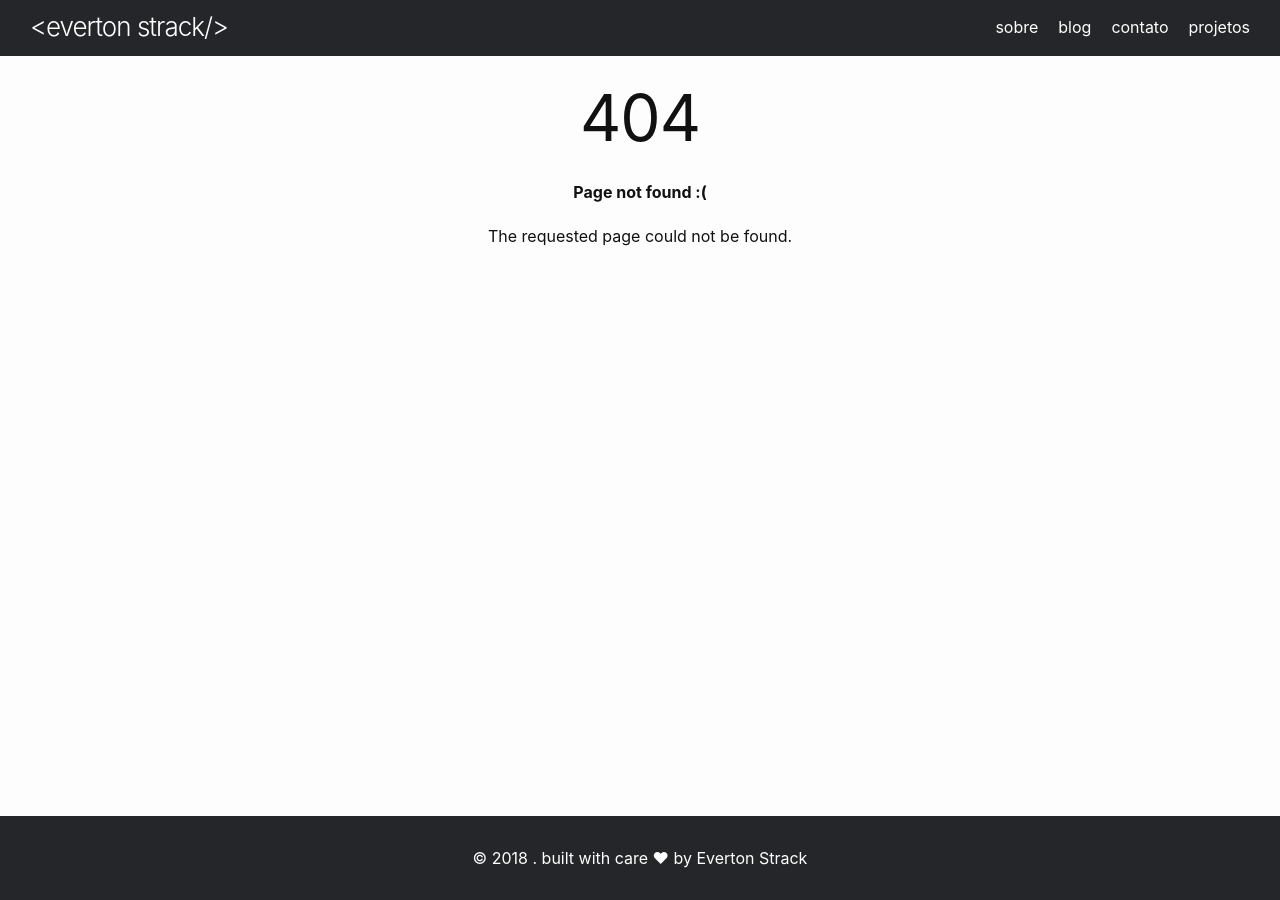
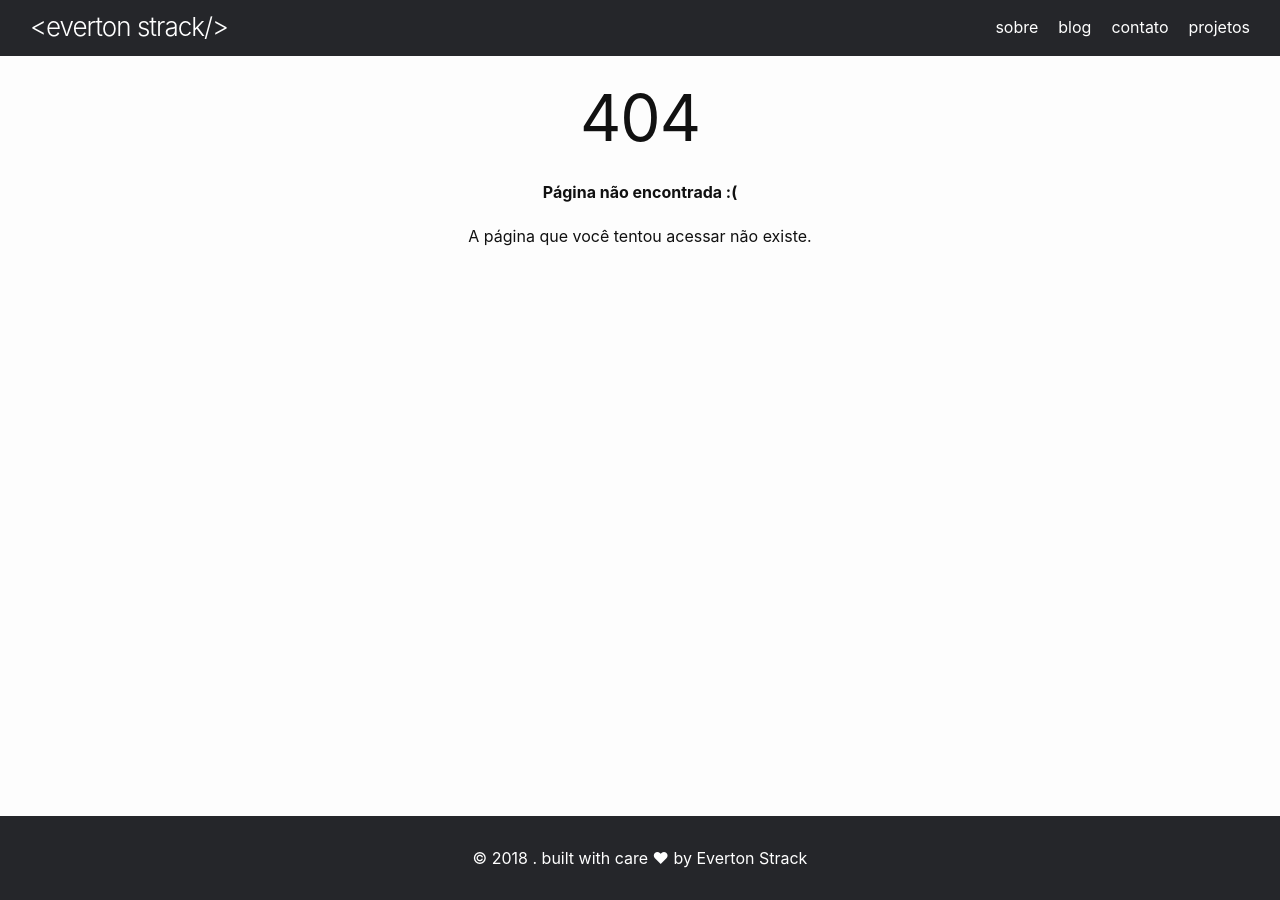
Before and after one commit to evertonstrack/blog.evertonstrack.com.br, a Jekyll site: the page built from 404.html, in a window 1280 px wide. Built offline with Jekyll 4.4.1, drawn with Linux system fonts in a browser that asks for light colours.

Commit message:
Redirects file and 404 error

```diff
--- a/404.html
+++ b/404.html
@@ -19,6 +19,6 @@ layout: default
 <div class="container">
   <h1>404</h1>
 
-  <p><strong>Page not found :(</strong></p>
-  <p>The requested page could not be found.</p>
+  <p><strong>Página não encontrada :(</strong></p>
+  <p>A página que você tentou acessar não existe.</p>
 </div>
--- a/_config.yml
+++ b/_config.yml
@@ -47,6 +47,7 @@ links:
   - title: Projetos
     url: /projetos/
 
+include: ['_redirects']
 
 # Exclude from processing.
 # The following items will not be processed, by default. Create a custom list
```
